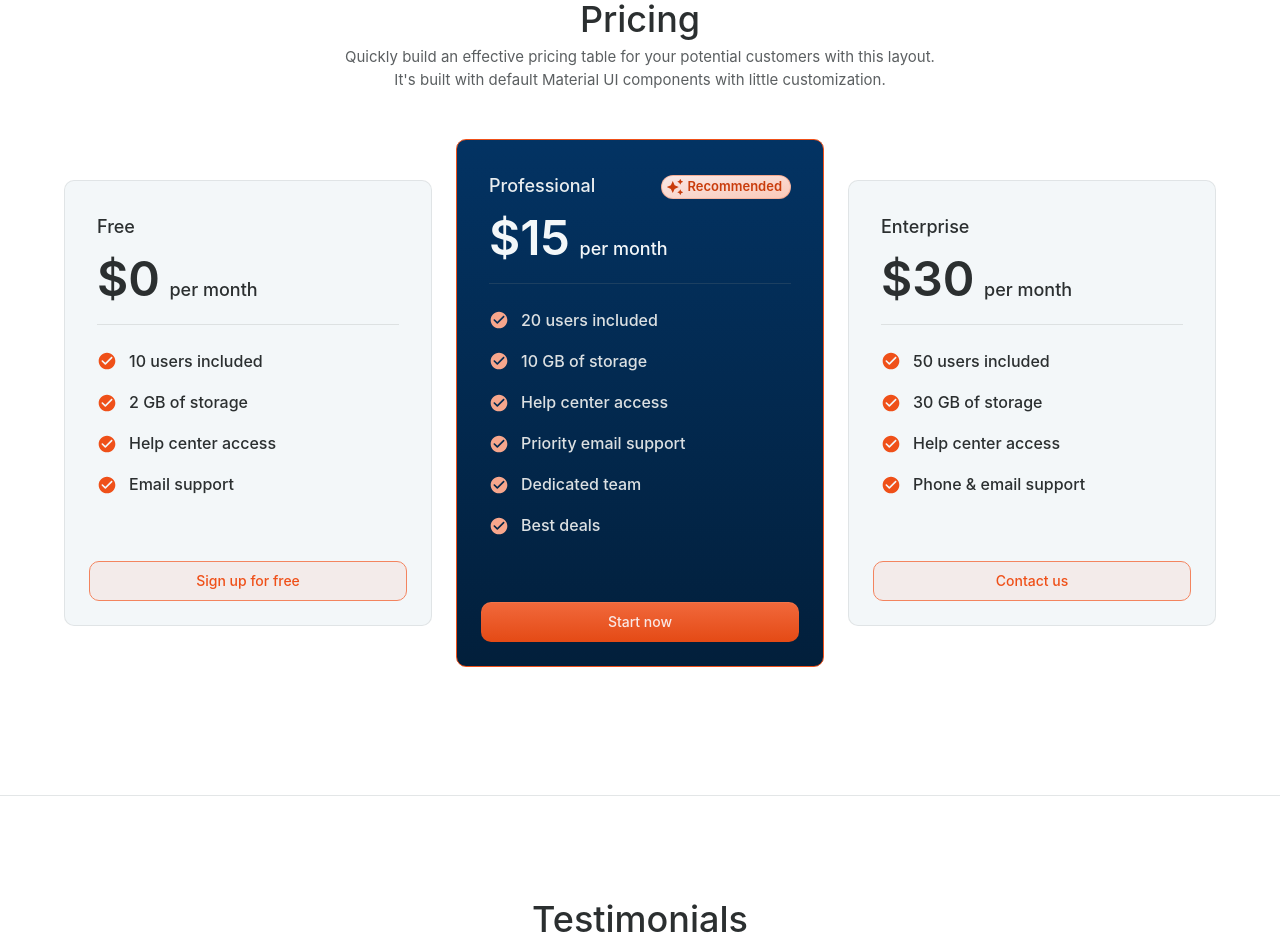
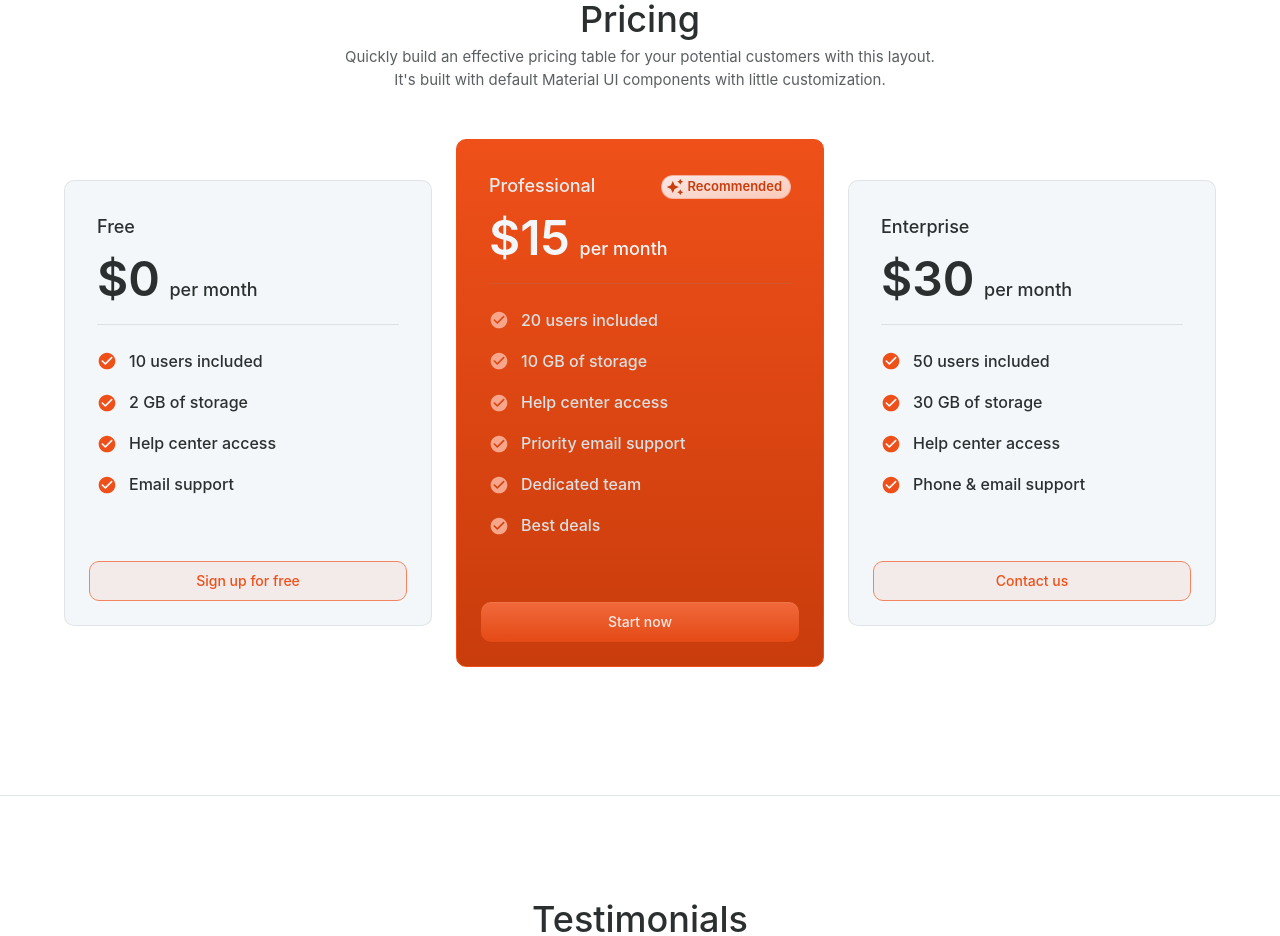
Before and after one commit to vladyslavdrybas/project-githubonepage-front, a Next.js app in the folder app/: page / in a window 1280 px wide. Shown: the part 1560-2496 px from the top of the page. Built offline with nearby package versions, Linux system fonts and the light colour scheme.

Commit message:
update pricing colors

```diff
--- a/app/src/components/Pricing.tsx
+++ b/app/src/components/Pricing.tsx
@@ -104,7 +104,7 @@ export default function Pricing() {
                   tier.title === 'Professional' ? 'primary.main' : undefined,
                 background:
                   tier.title === 'Professional'
-                    ? 'linear-gradient(#033363, #021F3B)'
+                    ? (theme) => `linear-gradient(${theme.palette.primary.main}, ${theme.palette.primary.dark})`
                     : undefined,
               }}
             >
```
